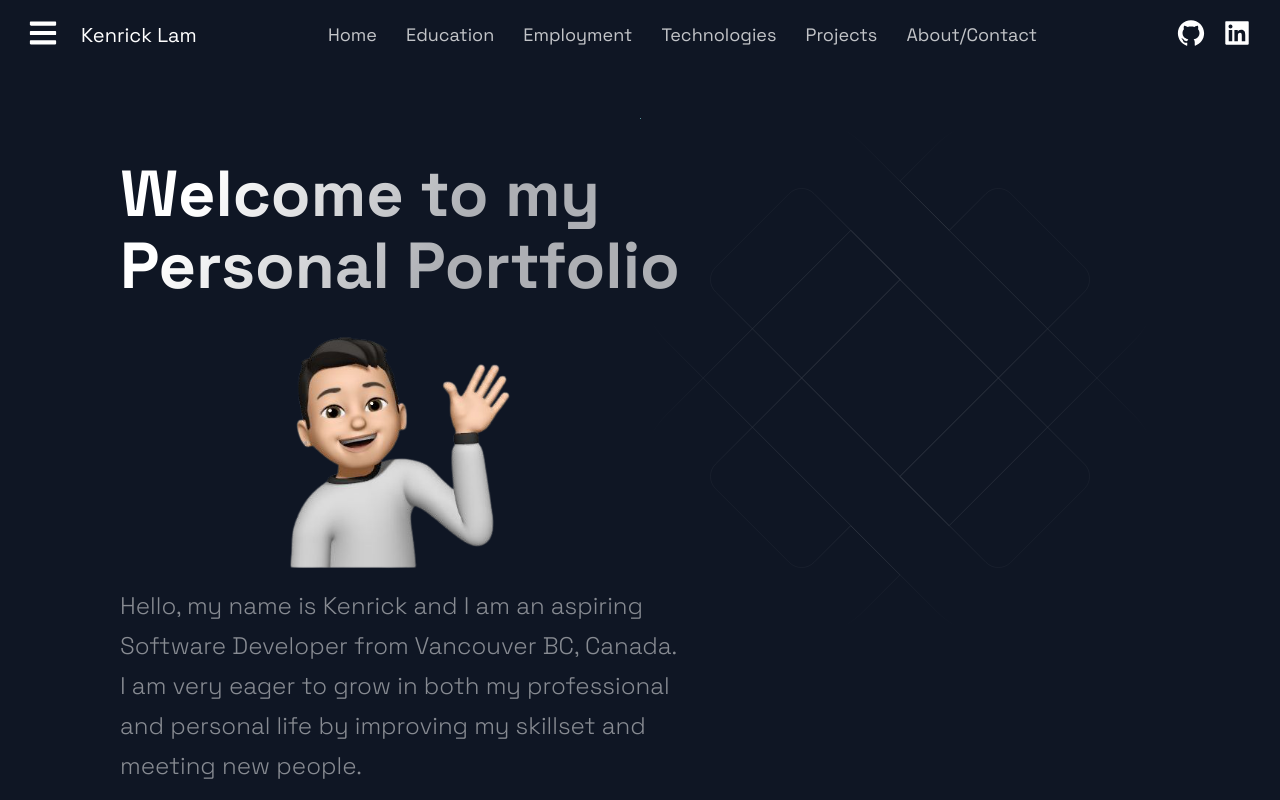
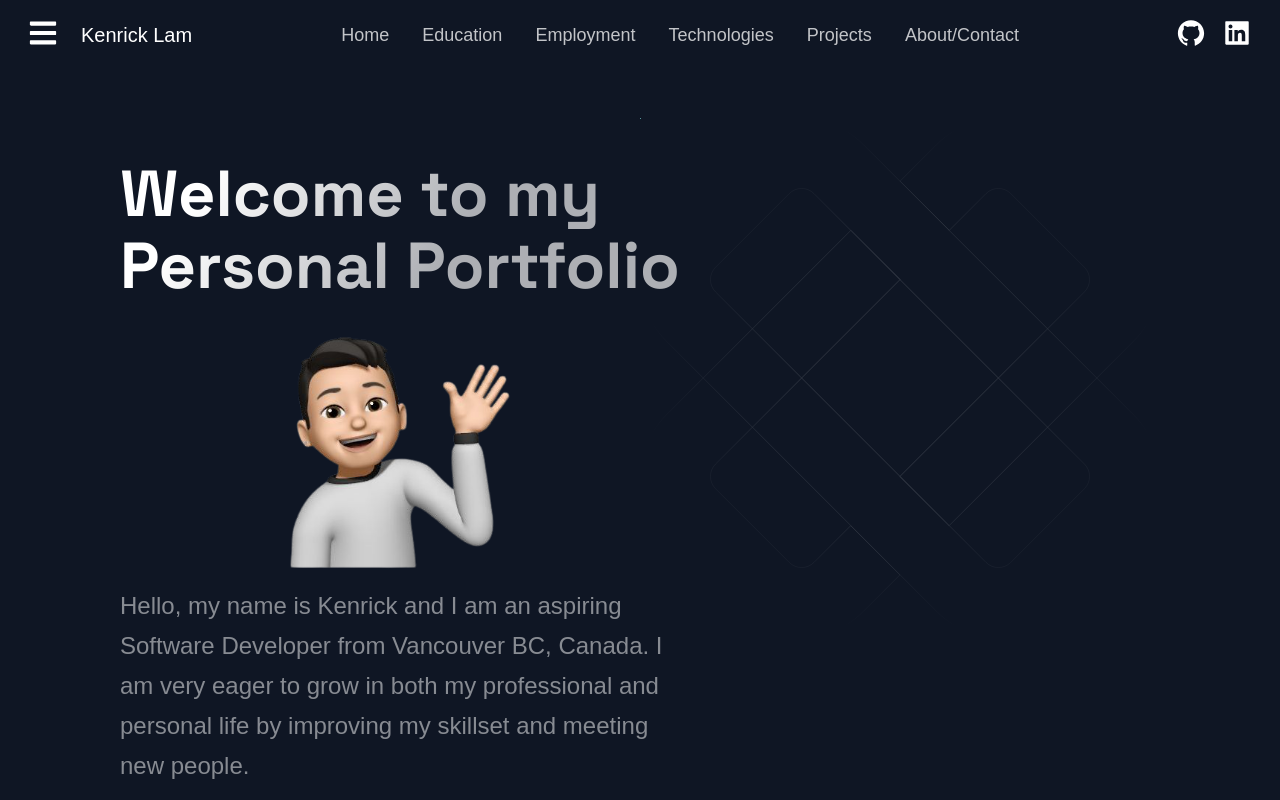
Before and after one commit to klam98/personal-portfolio, a Next.js app: page / in a window 1280 px wide. Shown: the top 800 px of the page. Built offline with nearby package versions, Linux system fonts and the light colour scheme.

Commit message:
Changed body text to Arial, added custom scrollbar.

```diff
--- a/src/styles/globals.js
+++ b/src/styles/globals.js
@@ -32,6 +32,26 @@ const GlobalStyles = createGlobalStyle`
     list-style: none;
   }
 
+  // custom scrollbar css
+  *::-webkit-scrollbar {
+    width: 16px;
+  }
+
+  *::-webkit-scrollbar-track {
+    border-radius: 8px;
+  }
+
+  *::-webkit-scrollbar-thumb {
+    height: 56px;
+    border-radius: 8px;
+    border: 4px solid transparent;
+    background-clip: content-box;
+    background-color: #888;
+  }
+
+  *::-webkit-scrollbar-thumb:hover {
+    background-color: #555;
+  }
 `;
 
 export default GlobalStyles;
--- a/src/themes/default.js
+++ b/src/themes/default.js
@@ -2,7 +2,7 @@ export default {
     // Temp fonts
     fonts: {
         title: "Space Grotesk, sans-serif",
-        main: "Space Grotesk, sans-serif",
+        main: "Arial",
     },
     // Colors for layout
     colors: {
```
